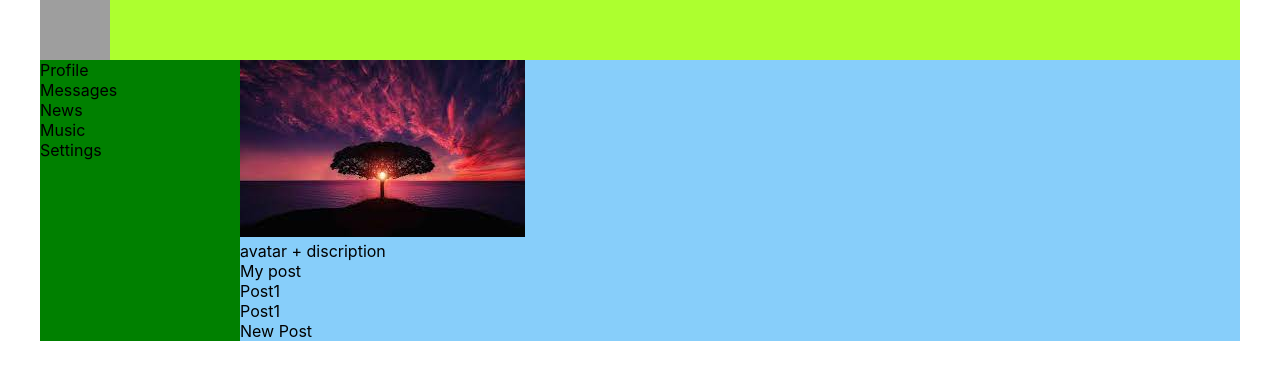
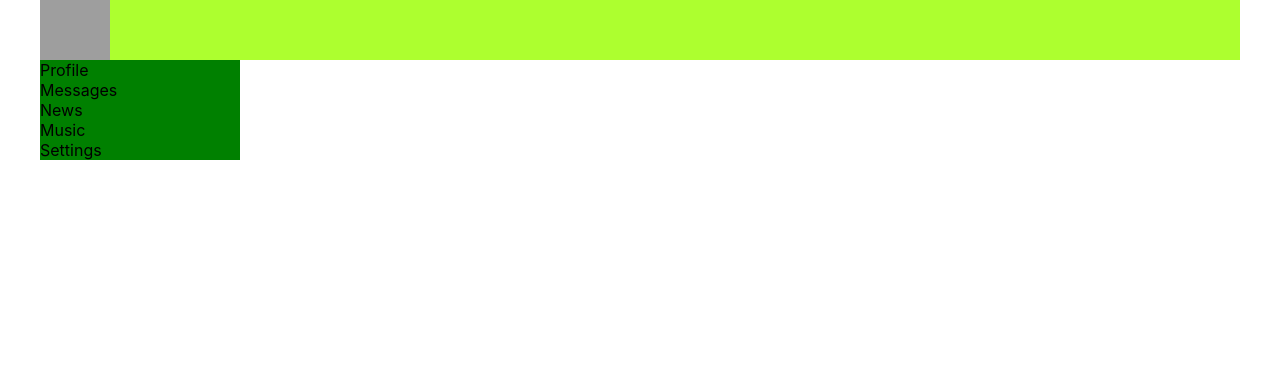
Before and after one commit to golzi99/my-app, a React (Create React App) app: page / in a window 1280 px wide. Shown: the top 380 px of the page. Built offline with nearby package versions, Linux system fonts and the light colour scheme; grey boxes are pictures that could not be loaded.

Commit message:
hide Profile

```diff
--- a/src/App.js
+++ b/src/App.js
@@ -8,7 +8,7 @@ function App() {
     <div className="App">
       <Header></Header>
       <NavBar></NavBar>
-      <Profile></Profile>
+      {/* <Profile></Profile> */}
     </div>
   );
 }
```
